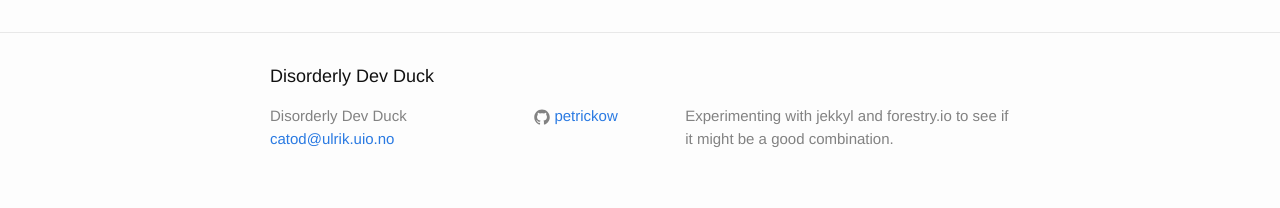
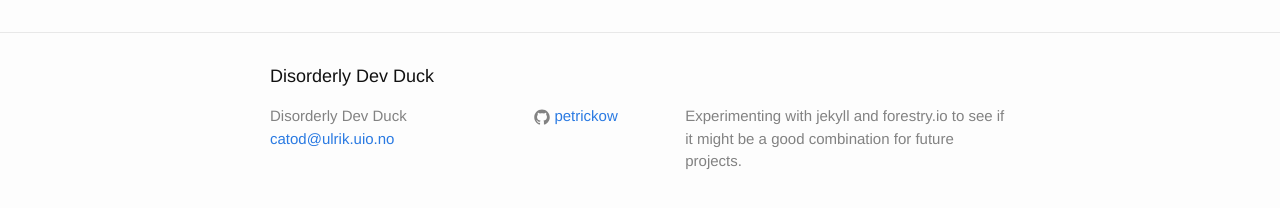
Before and after one commit to petrickow/petrickow.github.io, a Jekyll site: the page built from index.html, in a window 1280 px wide. Shown: the part 177-385 px from the top of the page. Built offline with Jekyll 4.4.1, drawn with Linux system fonts in a browser that asks for light colours.

Commit message:
Update _config.yml

```diff
--- a/_config.yml
+++ b/_config.yml
@@ -9,8 +9,8 @@
 title: Disorderly Dev Duck
 email: catod@ulrik.uio.no
 description: > # this means to ignore newlines until "baseurl:"
-    Experimenting with jekkyl and forestry.io to see if it
-    might be a good combination.
+    Experimenting with jekyll and forestry.io to see if it
+    might be a good combination for future projects.
 #Write an awesome description for your new site here. You can edit this
 #line in _config.yml. It will appear in your document head meta (for
 #Google search results) and in your feed.xml site description.
@@ -19,8 +19,5 @@ baseurl: "" # the subpath of your site, e.g. /blog
 url: "http://devduck.me" # the base hostname & protocol for your site
 github_username:  petrickow
 
-test: fesk
-
-
 # Build settings
 markdown: kramdown
```
